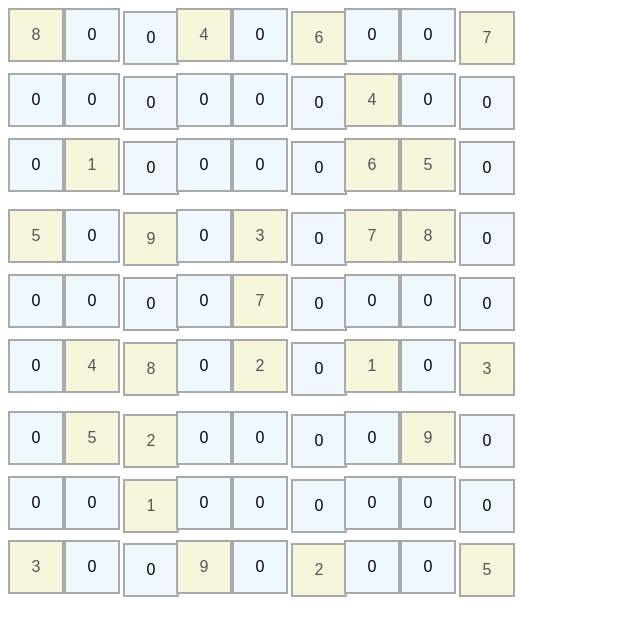
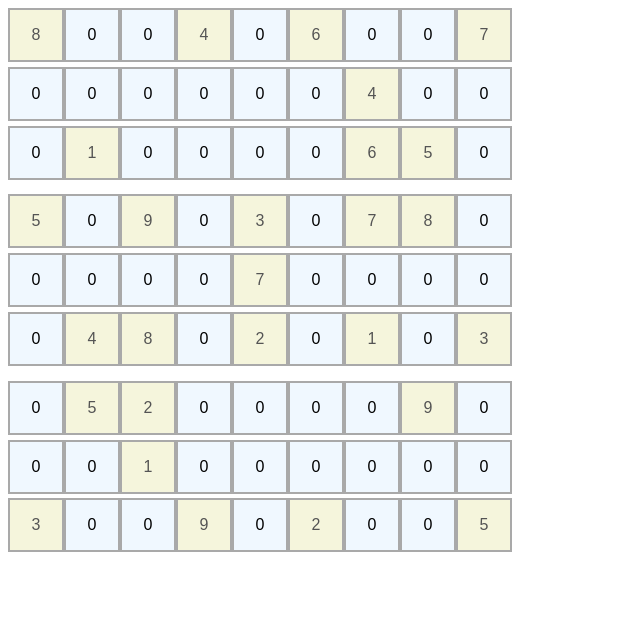
Before and after one commit to anpe9592/Sudoku-vue, a Vue app: page / in a window 1280 px wide. Shown: the top 636 px of the page, without its empty margins (0-640 px from the left). Built offline with nearby package versions, Linux system fonts and the light colour scheme.

Commit message:
update border on tileContainer

```diff
--- a/src/components/Sudoku.vue
+++ b/src/components/Sudoku.vue
@@ -109,12 +109,12 @@ export default {
 .tileContainer:nth-child(3n){
   border-style: solid;
   border-color: transparent;
-  border-right-width: 10px;
+  border-width: 0px 10px 0px 0px;
 }
 
 .tileContainer:nth-child(27n){
   border-style: solid;
   border-color: transparent;
-  border-bottom-width: 10px;
+  border-width: 0px 0px 10px 0px;
 }
 </style>
```
